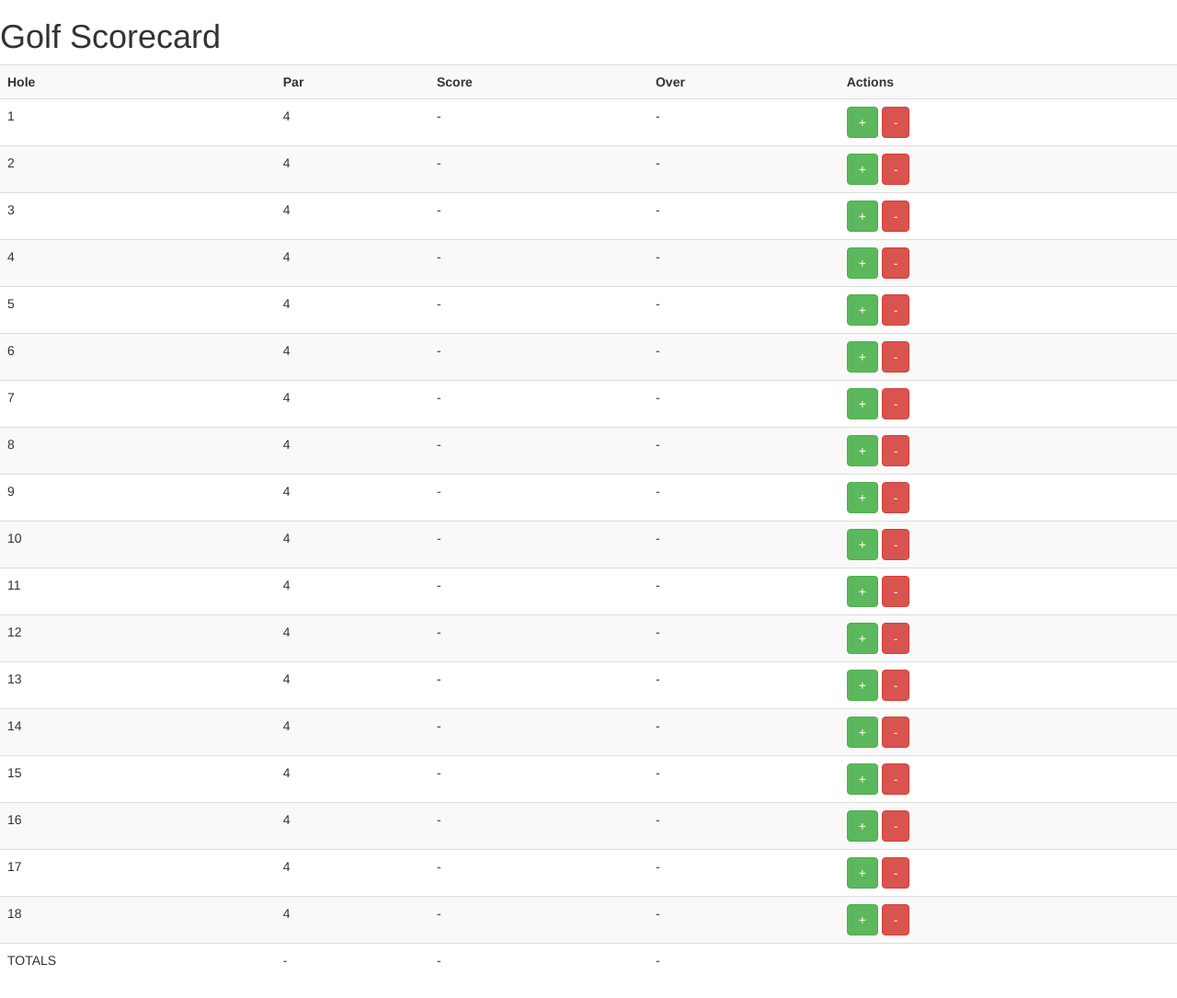
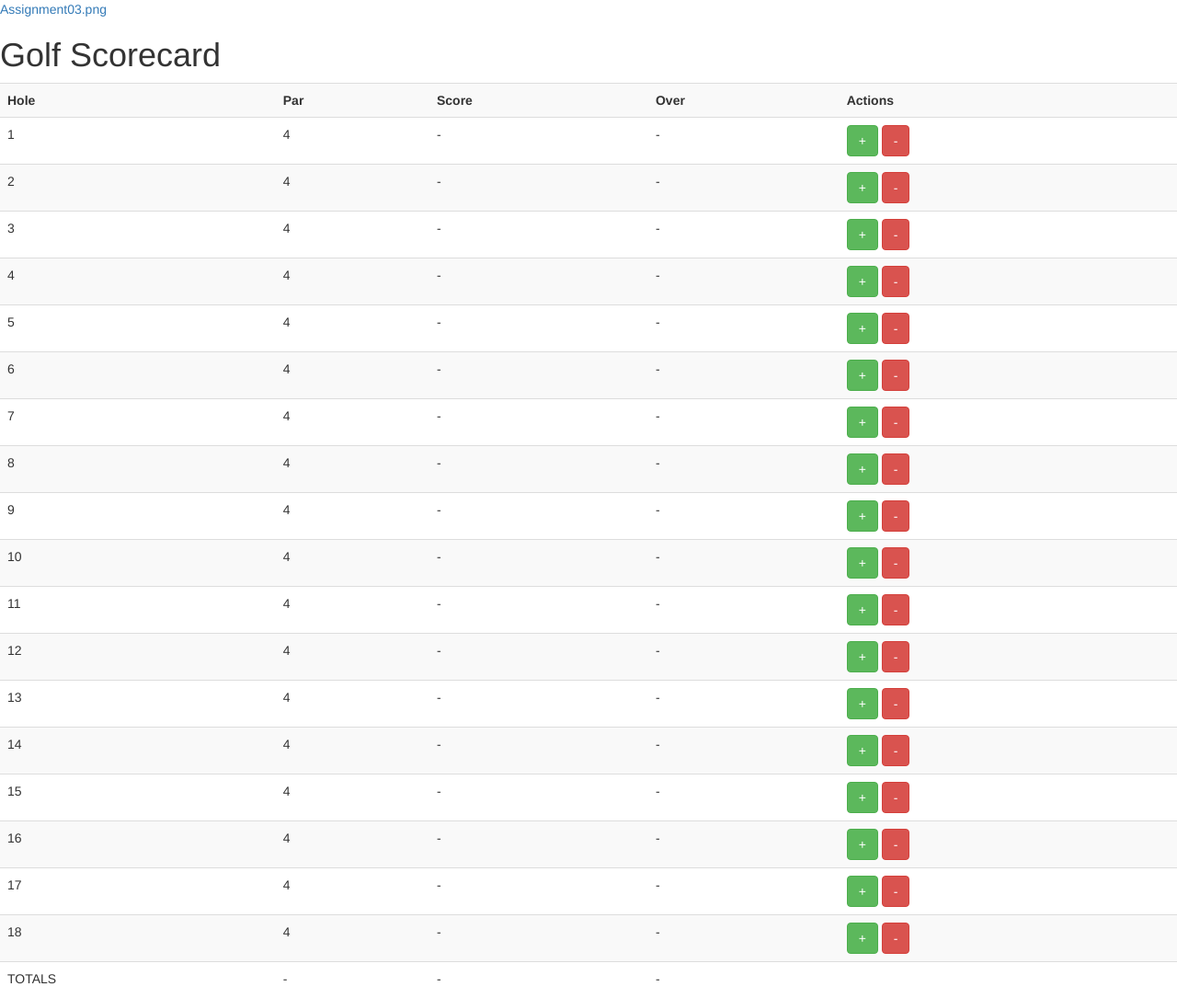
Before and after one commit to mediocre251/mediocre251.github.io, a plain HTML site: page assignments/assignment03.html in a window 1280 px wide. Shown: the whole page at 92% size. Drawn offline with nearby package versions, Linux system fonts and the light colour scheme.

Commit message:
Update assignment03.html

```diff
--- a/assignments/assignment03.html
+++ b/assignments/assignment03.html
@@ -6,6 +6,8 @@
 
 </head>
 <body>
+    <a href="https://mediocre251.github.io/assignment03.PNG">Assignment03.png</a><!--allow link to be able to access the assignment 1 files-->
+
 <h1>Golf Scorecard</h1>
 <table class="table table-striped">
   <tr id="0">
```
